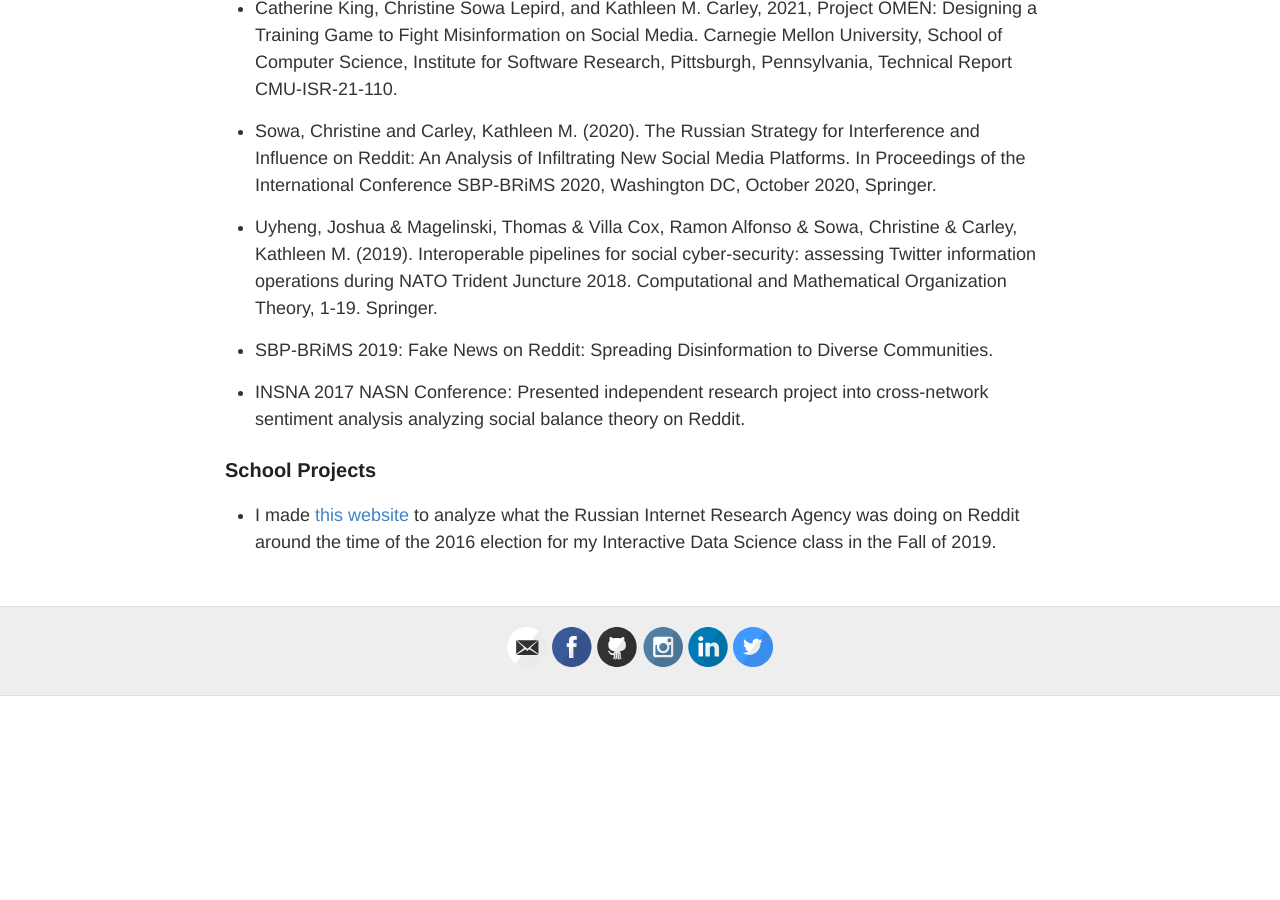
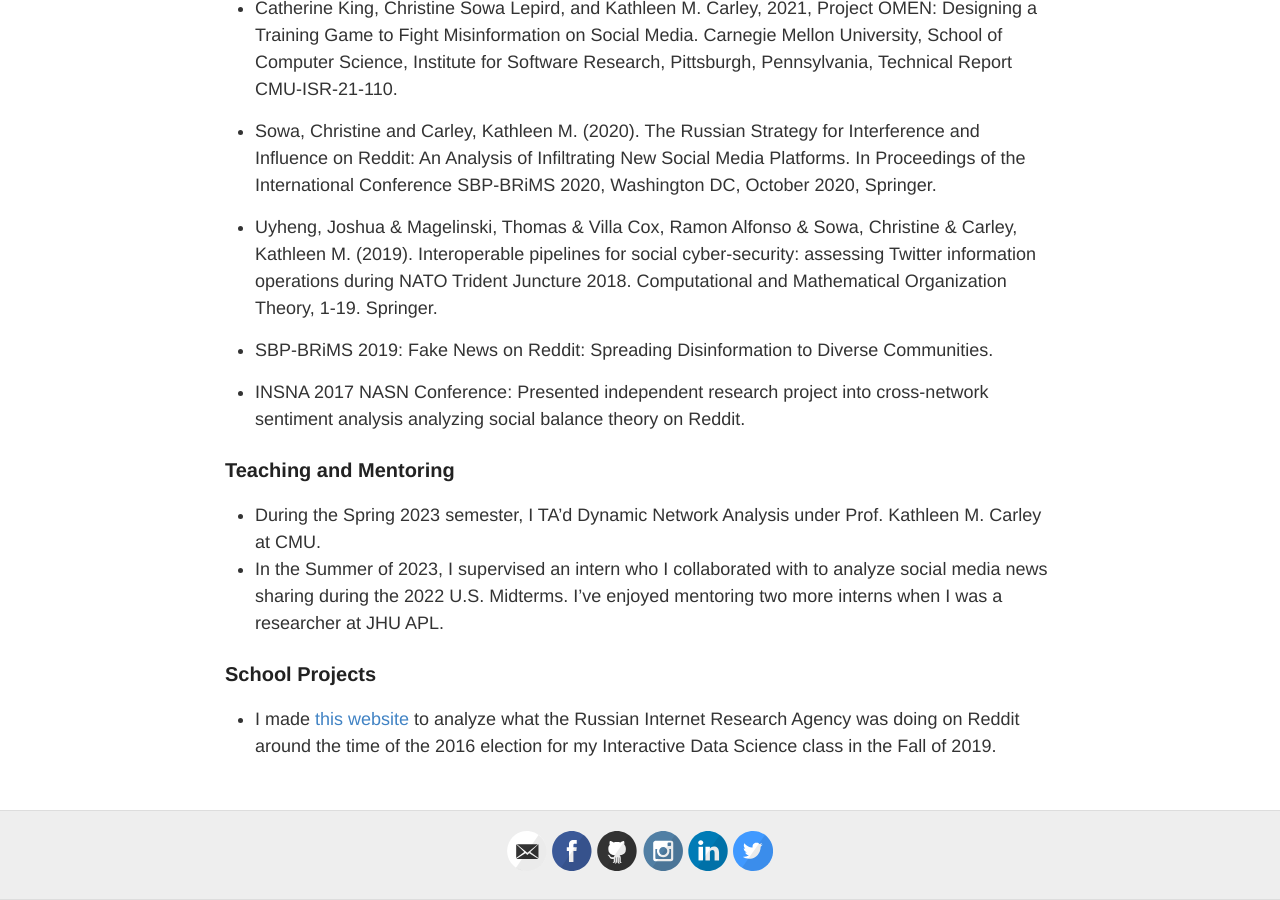
Before and after one commit to christine-lepird/christine-lepird.github.io, a Jekyll site: the page built from research.md, in a window 1280 px wide and 900 px high, scrolled down 980 px. Built offline with Jekyll 4.4.1, drawn with Linux system fonts in a browser that asks for light colours; before the commit the page ends 1676 px from its top, so only the background shows below that.

Commit message:
Update research.md

```diff
--- a/research.md
+++ b/research.md
@@ -28,5 +28,9 @@ In 2020 I legally changed my name from Christine Marie Sowa to Christine Sowa Le
 
 * INSNA 2017 NASN Conference: Presented independent research project into cross-network sentiment analysis analyzing social balance theory on Reddit.
 
+### Teaching and Mentoring
+* During the Spring 2023 semester, I TA'd Dynamic Network Analysis under Prof. Kathleen M. Carley at CMU.
+* In the Summer of 2023, I supervised an intern who I collaborated with to analyze social media news sharing during the 2022 U.S. Midterms. I've enjoyed mentoring two more interns when I was a researcher at JHU APL.
+
 ### School Projects
 * I made [this website](https://csowa-ids-final.weebly.com/) to analyze what the Russian Internet Research Agency was doing on Reddit around the time of the 2016 election for my Interactive Data Science class in the Fall of 2019.
```
